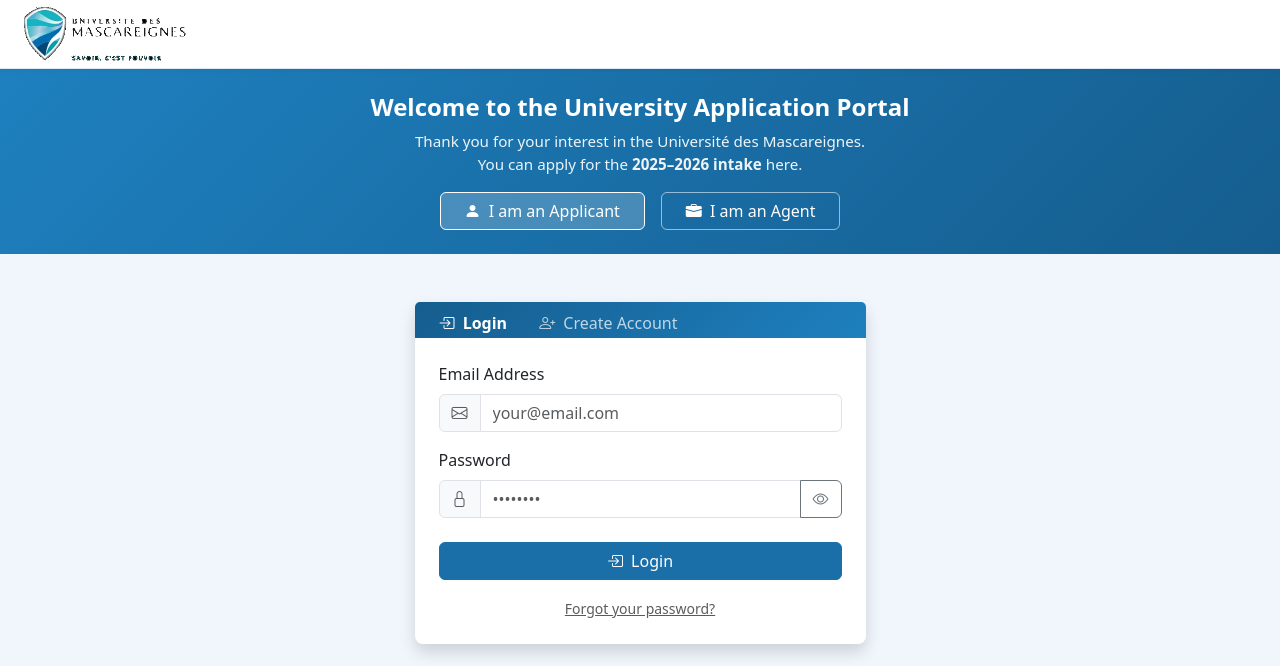
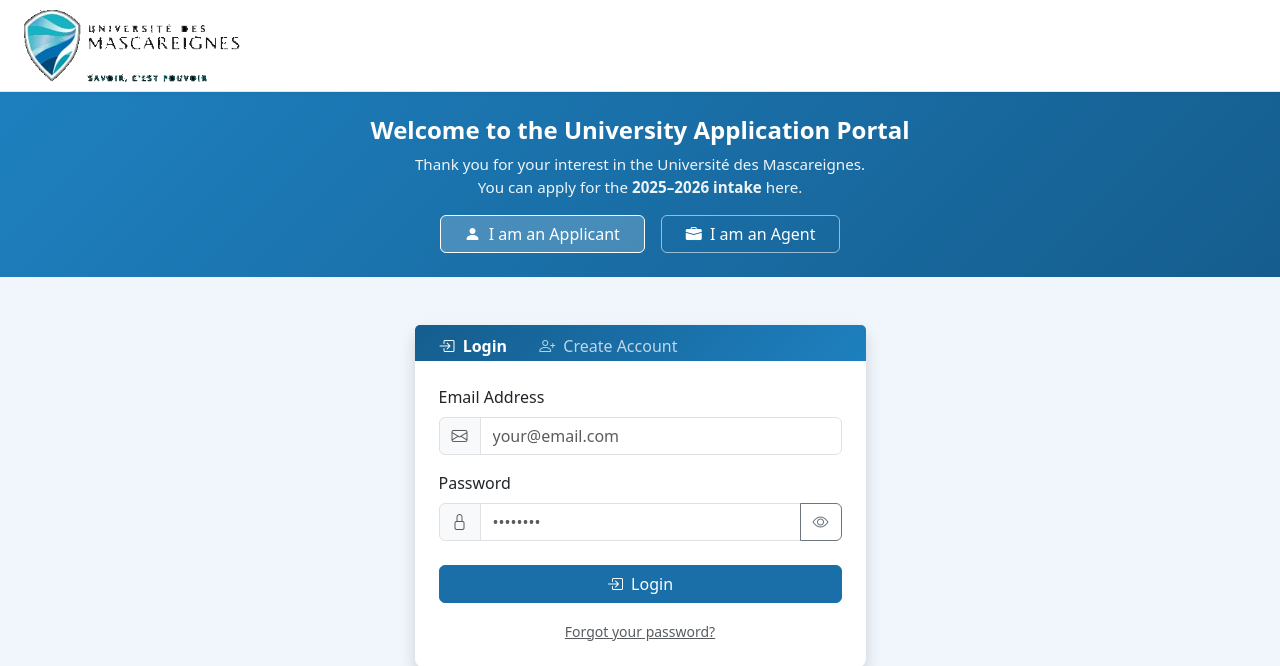
Before and after one commit to JustinAmani/Uni, a PHP site: page /landing_page/index.php in a window 1280 px wide. Shown: the top 666 px of the page. Run offline with PHP 8.4, Linux system fonts and the light colour scheme.

Commit message:
UI: enlarge navbar height (80px) and logo (72px)

```diff
--- a/assets/css/style.css
+++ b/assets/css/style.css
@@ -19,11 +19,11 @@ body { background: var(--udm-blue-bg); color: #333; }
     background: #ffffff;
     border-bottom: 1px solid #dce8f5;
     box-shadow: 0 1px 6px rgba(0,0,0,.07);
-    padding: .45rem 1.5rem;
-    min-height: 64px;
+    padding: .6rem 2rem;
+    min-height: 80px;
 }
 .udm-navbar .udm-logo-img {
-    height: 54px;
+    height: 72px;
     width: auto;
     object-fit: contain;
     background: #ffffff;
```
